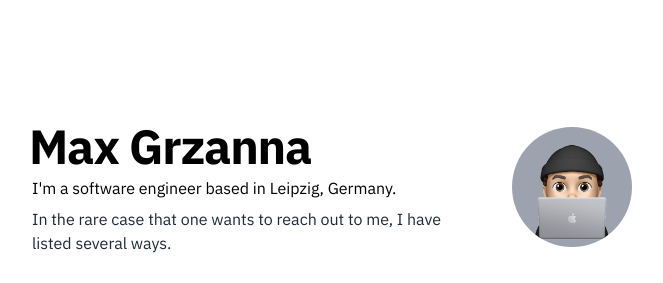
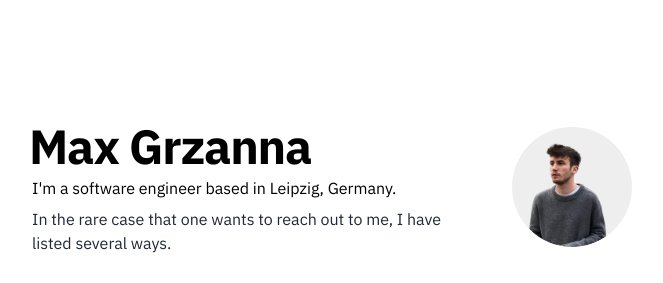
Before and after one commit to max-grzanna/homepage, a plain HTML site: page index.html in a window 1280 px wide. Shown: the top 283 px of the page, without its empty margins (308-971 px from the left). Drawn offline with Linux system fonts and the light colour scheme.

Commit message:
change portrait

```diff
--- a/index.html
+++ b/index.html
@@ -43,7 +43,11 @@
           </div>
           <div>
             <span class="avatar-wrapper">
-              <img class="memoji" src="public/images/memoji.png" alt="avatar" />
+              <img
+                class="memoji"
+                src="public/images/profile.png"
+                alt="avatar"
+              />
             </span>
           </div>
         </div>
```
Also changed, not shown: public/images/profile.png (added).
